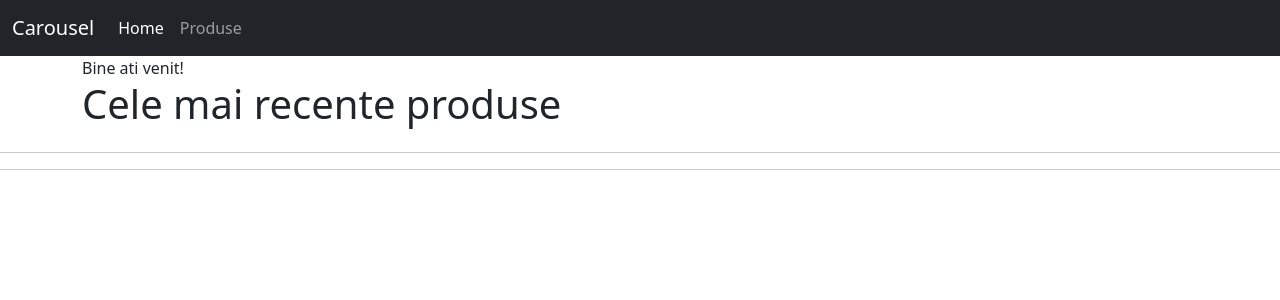
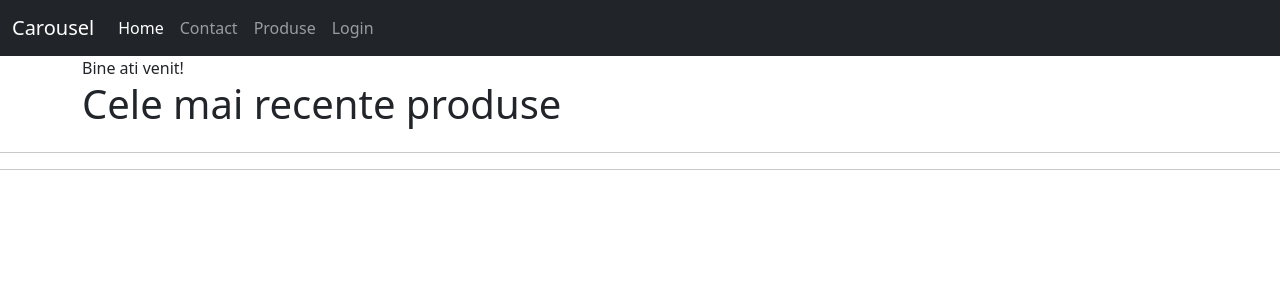
Before and after one commit to comandrei/django-bootstrap, a Django app: page / in a window 1280 px wide. Shown: the top 300 px of the page. Run offline with Django 5.2, Linux system fonts and the light colour scheme; data that the repository does not hold is empty; some libraries are stand-ins or nearby versions.

Commit message:
logout in navbar

```diff
--- a/my_project/app/forms.py
+++ b/my_project/app/forms.py
@@ -1,6 +1,7 @@
 from django import forms
 from django.contrib.auth import authenticate
 from django.forms import ValidationError
+
 
 class ContactForm(forms.Form):
     email = forms.EmailField(required=True)
--- a/my_project/app/templates/base.html
+++ b/my_project/app/templates/base.html
@@ -15,12 +15,24 @@
                   <span class="navbar-toggler-icon"></span>
                 </button>
                 <div class="collapse navbar-collapse" id="navbarCollapse">
-                  <ul class="navbar-nav me-auto mb-2 mb-md-0">
+                  <ul class="navbar-nav me-auto mb-2 mb-md-0 float flex">
                     <li class="nav-item">
                       <a class="nav-link active" aria-current="page" href="{% url 'home' %}">Home</a>
                     </li>
                     <li class="nav-item">
+                      <a class="nav-link" aria-current="page" href="{% url 'contact' %}">Contact</a>
+                    </li>
+
+                    <li class="nav-item">
                       <a class="nav-link" href="{% url 'pagina-produse' %}">Produse</a>
+                    </li>
+
+                    <li class="nav-item float-end">
+                      {% if request.user.is_authenticated %}
+                        <a class="nav-link" aria-current="page" href="{% url 'logout' %}">Salut {{ request.user.username }} &nbsp;&nbsp;&nbsp; Logout</a>
+                      {% else %}
+                        <a class="nav-link" aria-current="page" href="{% url 'login' %}">  Login</a>
+                      {% endif %}
                     </li>
                   </ul>
 
--- a/my_project/app/views.py
+++ b/my_project/app/views.py
@@ -2,6 +2,8 @@ from django.core.mail import send_mail
 from django.shortcuts import render, redirect
 from django.http import HttpResponse
 from django.contrib.auth import authenticate, login
+from django.contrib.auth import logout
+
 
 
 from .models import Produs, Question, Answer, Recenzie
@@ -75,3 +77,9 @@ def custom_login(request):
             return redirect("/")
 
     return render(request, 'login.html', {'form': form})
+
+
+
+def logout_view(request):
+    logout(request)
+    return redirect("/")
--- a/my_project/my_project/urls.py
+++ b/my_project/my_project/urls.py
@@ -26,8 +26,9 @@ urlpatterns = [
     path("lista-produse", views.lista_produse, name="pagina-produse"),
     path("produs-detaliu/<int:id>/", views.produs, name="pagina-produs"),
     path("quiz", views.quiz),
-    path("contact", views.contact),
+    path("contact", views.contact, name='contact'),
     path("__debug__/", include("debug_toolbar.urls")),
-    path('login', views.custom_login, name='login')
+    path('login', views.custom_login, name='login'),
+    path('logout',  views.logout_view, name='logout'),
 
 ] +  static(MEDIA_URL, document_root=MEDIA_ROOT)
```
